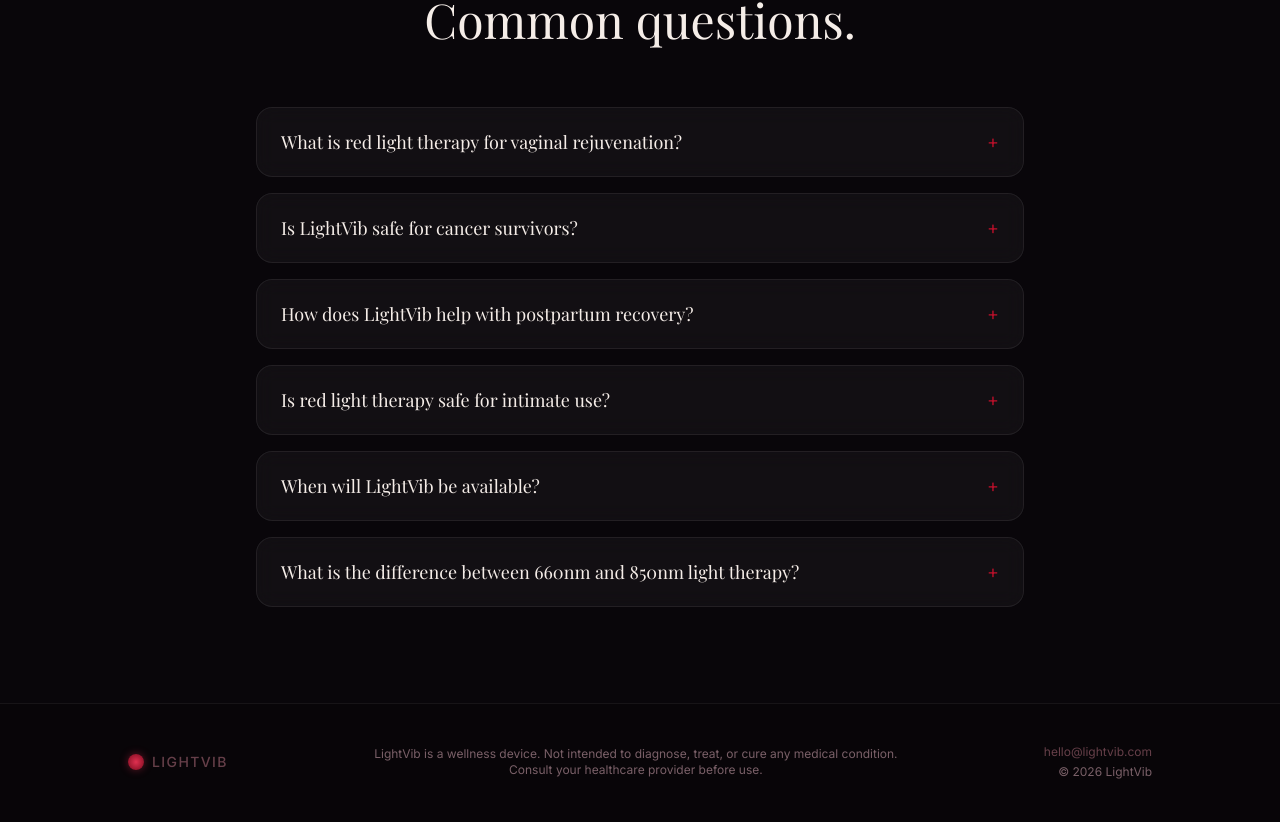
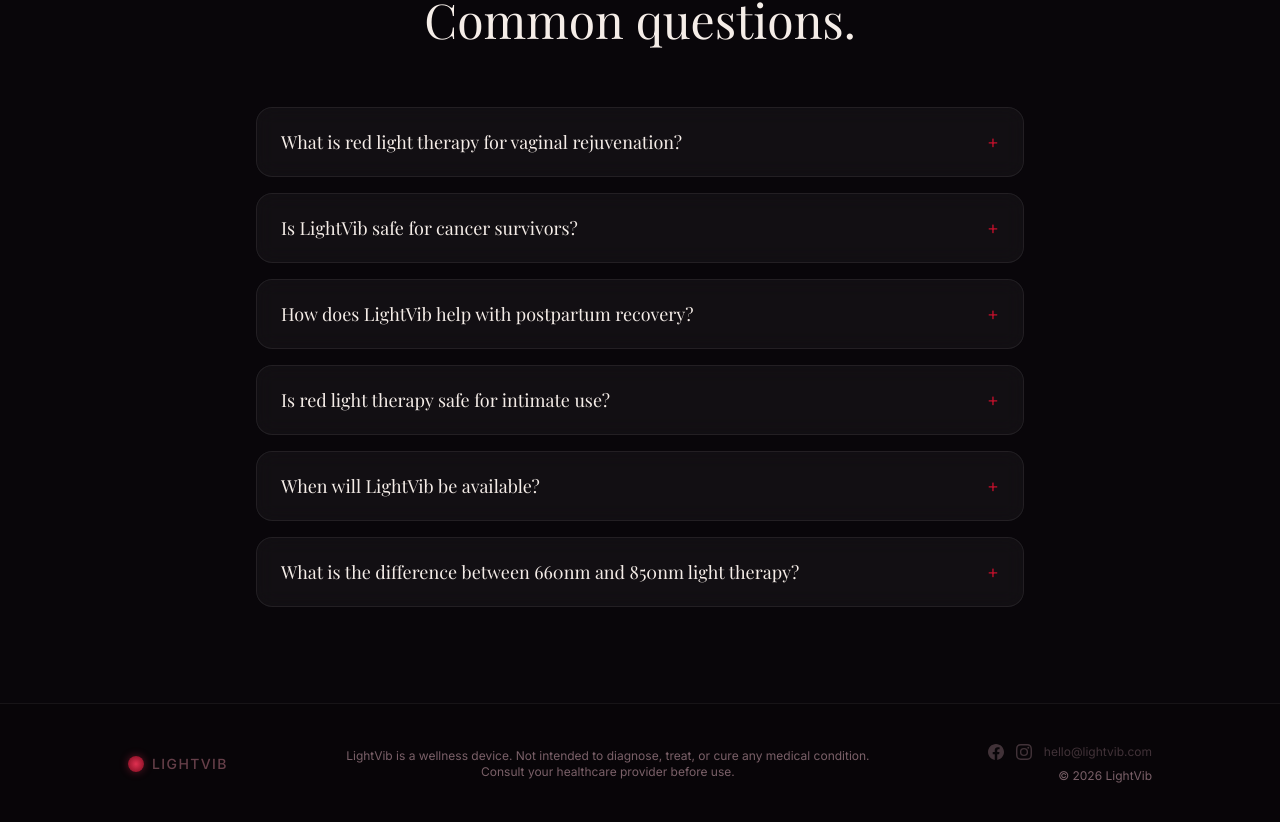
Before and after one commit to camilogrillo/lightvib, a Next.js app: page / in a window 1280 px wide. Shown: the part 4723-5545 px from the top of the page. Built offline with nearby package versions, Linux system fonts and the light colour scheme.

Commit message:
Add Facebook and Instagram icons to footer

```diff
--- a/app/page.tsx
+++ b/app/page.tsx
@@ -539,10 +539,36 @@
               LightVib is a wellness device. Not intended to diagnose, treat, or cure any medical condition.<br />
               Consult your healthcare provider before use.
             </p>
-            <div className="flex flex-col items-end gap-1">
-              <a href="mailto:hello@lightvib.com" className="text-xs" style={{ color: "rgba(196,122,138,0.5)" }}>
-                hello@lightvib.com
-              </a>
+            <div className="flex flex-col items-end gap-2">
+              <div className="flex items-center gap-3">
+                <a
+                  href="https://www.facebook.com/profile.php?id=61591668155230"
+                  target="_blank"
+                  rel="noopener noreferrer"
+                  aria-label="LightVib on Facebook"
+                  style={{ color: "rgba(122,96,104,0.5)" }}
+                  className="hover:opacity-80 transition-opacity"
+                >
+                  <svg width="16" height="16" viewBox="0 0 24 24" fill="currentColor">
+                    <path d="M24 12.073c0-6.627-5.373-12-12-12s-12 5.373-12 12c0 5.99 4.388 10.954 10.125 11.854v-8.385H7.078v-3.47h3.047V9.43c0-3.007 1.792-4.669 4.533-4.669 1.312 0 2.686.235 2.686.235v2.953H15.83c-1.491 0-1.956.925-1.956 1.874v2.25h3.328l-.532 3.47h-2.796v8.385C19.612 23.027 24 18.062 24 12.073z"/>
+                  </svg>
+                </a>
+                <a
+                  href="https://www.instagram.com/lightvib.official"
+                  target="_blank"
+                  rel="noopener noreferrer"
+                  aria-label="LightVib on Instagram"
+                  style={{ color: "rgba(122,96,104,0.5)" }}
+                  className="hover:opacity-80 transition-opacity"
+                >
+                  <svg width="16" height="16" viewBox="0 0 24 24" fill="currentColor">
+                    <path d="M12 2.163c3.204 0 3.584.012 4.85.07 3.252.148 4.771 1.691 4.919 4.919.058 1.265.069 1.645.069 4.849 0 3.205-.012 3.584-.069 4.849-.149 3.225-1.664 4.771-4.919 4.919-1.266.058-1.644.07-4.85.07-3.204 0-3.584-.012-4.849-.07-3.26-.149-4.771-1.699-4.919-4.92-.058-1.265-.07-1.644-.07-4.849 0-3.204.013-3.583.07-4.849.149-3.227 1.664-4.771 4.919-4.919 1.266-.057 1.645-.069 4.849-.069zM12 0C8.741 0 8.333.014 7.053.072 2.695.272.273 2.69.073 7.052.014 8.333 0 8.741 0 12c0 3.259.014 3.668.072 4.948.2 4.358 2.618 6.78 6.98 6.98C8.333 23.986 8.741 24 12 24c3.259 0 3.668-.014 4.948-.072 4.354-.2 6.782-2.618 6.979-6.98.059-1.28.073-1.689.073-4.948 0-3.259-.014-3.667-.072-4.947-.196-4.354-2.617-6.78-6.979-6.98C15.668.014 15.259 0 12 0zm0 5.838a6.162 6.162 0 100 12.324 6.162 6.162 0 000-12.324zM12 16a4 4 0 110-8 4 4 0 010 8zm6.406-11.845a1.44 1.44 0 100 2.881 1.44 1.44 0 000-2.881z"/>
+                  </svg>
+                </a>
+                <a href="mailto:hello@lightvib.com" className="text-xs" style={{ color: "rgba(122,96,104,0.5)" }}>
+                  hello@lightvib.com
+                </a>
+              </div>
               <p className="text-xs" style={{ color: "#7a6068" }}>
                 &copy; {new Date().getFullYear()} LightVib
               </p>
```
